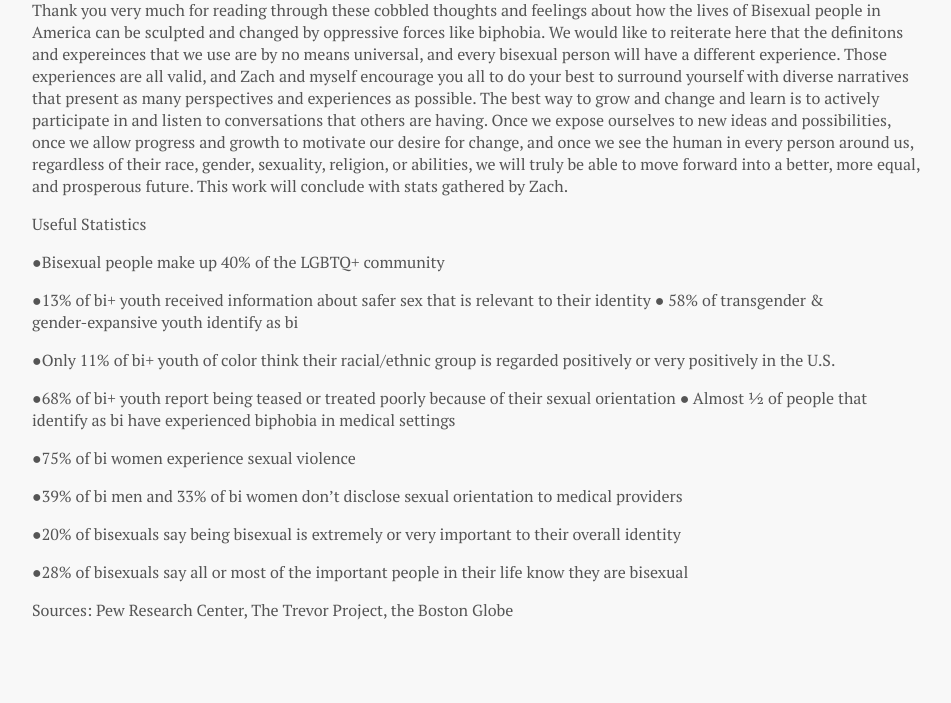
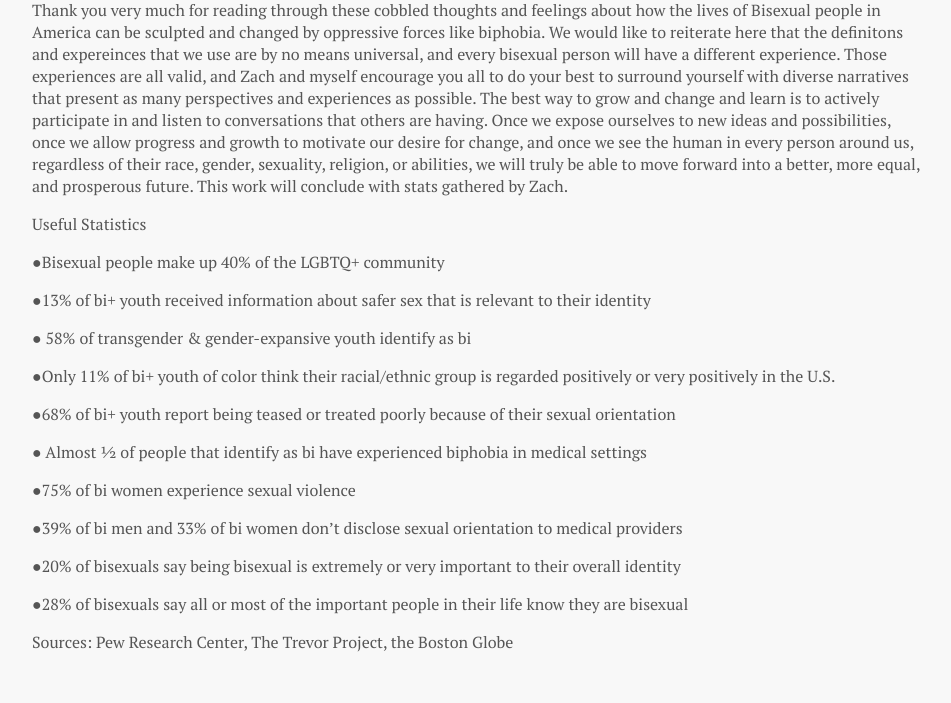
Before and after one commit to Ave-Wat/DPFP-Website, a Flask app: template templates/Bisexuality_in_America.html in a window 1280 px wide. Shown: the part 2633-3336 px from the top of the page, without its empty margins (163-1114 px from the left). Run offline with Flask 2, Linux system fonts and the light colour scheme; the template is opened without the code that fills it, so the values that code supplies are empty; parts of the project's set-up code (start-up, migrations or seed data) failed here and were passed over; some libraries are stand-ins or nearby versions.

```diff
--- a/templates/Bisexuality_in_America.html
+++ b/templates/Bisexuality_in_America.html
@@ -41,7 +41,7 @@
         <DIV id="page_2">
 
 
-            <P class="p4 ft2">but rather the careful, systemic, and quiet assertion that bisexuality does not exist.
+            <P class="p4">but rather the careful, systemic, and quiet assertion that bisexuality does not exist.
                 <NOBR>Bi-erasure</NOBR> is, as the name suggests, the erasure of bisexuality.</P>
             <P class="p5 ft1">
                 <NOBR>Bi-erasure</NOBR> has many different flavors. These include, but are not limited to, referring to
@@ -110,7 +110,7 @@
                 before coming out as gay, this does not delegitimize all bisexual people, nor does it delegitimize a
                 person who is bi for only a certain period of time. Bisexuality is a valid and independent sexuality, no
                 matter how long someone is bisexual. Just as people grow and change, so does sexuality.</P>
-            <P class="p9 ft2">Now that we have established some theories and definitions about biphobia and <NOBR>
+            <P class="p9">Now that we have established some theories and definitions about biphobia and <NOBR>
                     bi-erasure,</NOBR> I think this is a good time to present some concerning statistics about
                 bisexuality.</P>
             <P class="p0 ft1">Biphobia and <NOBR>bi-erasure</NOBR> are not just terms that are thrown around to lump
@@ -163,17 +163,21 @@
                 once we see the human in every person around us, regardless of their race, gender, sexuality, religion,
                 or abilities, we will truly be able to move forward into a better, more equal, and prosperous future.
                 This work will conclude with stats gathered by Zach.</P>
-            <P class="p13 ft3">Useful Statistics</P>
+            <P class="p13 ft2">Useful Statistics</P>
             <P class="p0 ft1"><SPAN class="ft1">●</SPAN><SPAN class="ft4">Bisexual people make up 40% of the LGBTQ+
                     community</SPAN></P>
-            <P class="p14 ft2"><SPAN class="ft1">●</SPAN><SPAN class="ft5">13% of bi+ youth received information about
-                    safer sex that is relevant to their identity ● 58% of transgender & </SPAN>
+            <P class="p14 ft1"><SPAN class="ft1">●</SPAN><SPAN class="ft5">13% of bi+ youth received information about
+                    safer sex that is relevant to their identity </p></SPAN>
+            <p>● 58% of transgender &
                 <NOBR>gender-expansive</NOBR> youth identify as bi
             </P>
             <P class="p15 ft1"><SPAN class="ft1">●</SPAN><SPAN class="ft6">Only 11% of bi+ youth of color think their
                     racial/ethnic group is regarded positively or very positively in the U.S.</SPAN></P>
             <P class="p16 ft1"><SPAN class="ft1">●</SPAN><SPAN class="ft6">68% of bi+ youth report being teased or
-                    treated poorly because of their sexual orientation ● Almost ½ of people that identify as bi have
+                    treated poorly because of their sexual orientation </SPAN>
+            </P>
+            <p>
+                    ● Almost ½ of people that identify as bi have
                     experienced biphobia in medical settings</SPAN></P>
             <P class="p0 ft1"><SPAN class="ft1">●</SPAN><SPAN class="ft4">75% of bi women experience sexual
                     violence</SPAN></P>
--- a/templates/Black_Lives_Matter.html
+++ b/templates/Black_Lives_Matter.html
@@ -1,5 +1,5 @@
 {% extends 'base.html' %} {% block main %}
-<div class="page-content"><header id="navbar">
+<div class="page-content">
 <DIV id="page_1">
 
 
@@ -94,6 +94,4 @@
 <P class="p52 ft7">McKay, Hollie. “As 'Cancel Culture' Activism Peaks, Big Tech and Its Algorithms Quietly Fuel the Flames.” Fox News, FOX News Network, 19 July 2020, <NOBR>www.foxnews.com/tech/cancel-culture-algorithms-big-tech-orchestrate.</NOBR></P>
 <P class="p53 ft7">Perrin, Andrew. “23% of Users in U.S. Say Social Media Led Them to Change Views on an Issue; Some Cite Black Lives Matter.” Fact Tank, Pew Research Center, 15 October, 2020, <NOBR>https://www.pewresearch.org/fact-tank/2020/10/15/23-of-users-in-us-say-social-media-le</NOBR> <NOBR>d-them-to-change-views-on-issue-some-cite-black-lives-matter/.</NOBR></P>
 </DIV>
-</BODY>
-</HTML>
 {% endblock %}
```
Also changed, not shown: templates/Climate_Conversation.html (renamed from templates/Collectivism_Individualism_Climate_Change.html, +3 -5 lines), templates/projects.html (+30 -8 lines).
